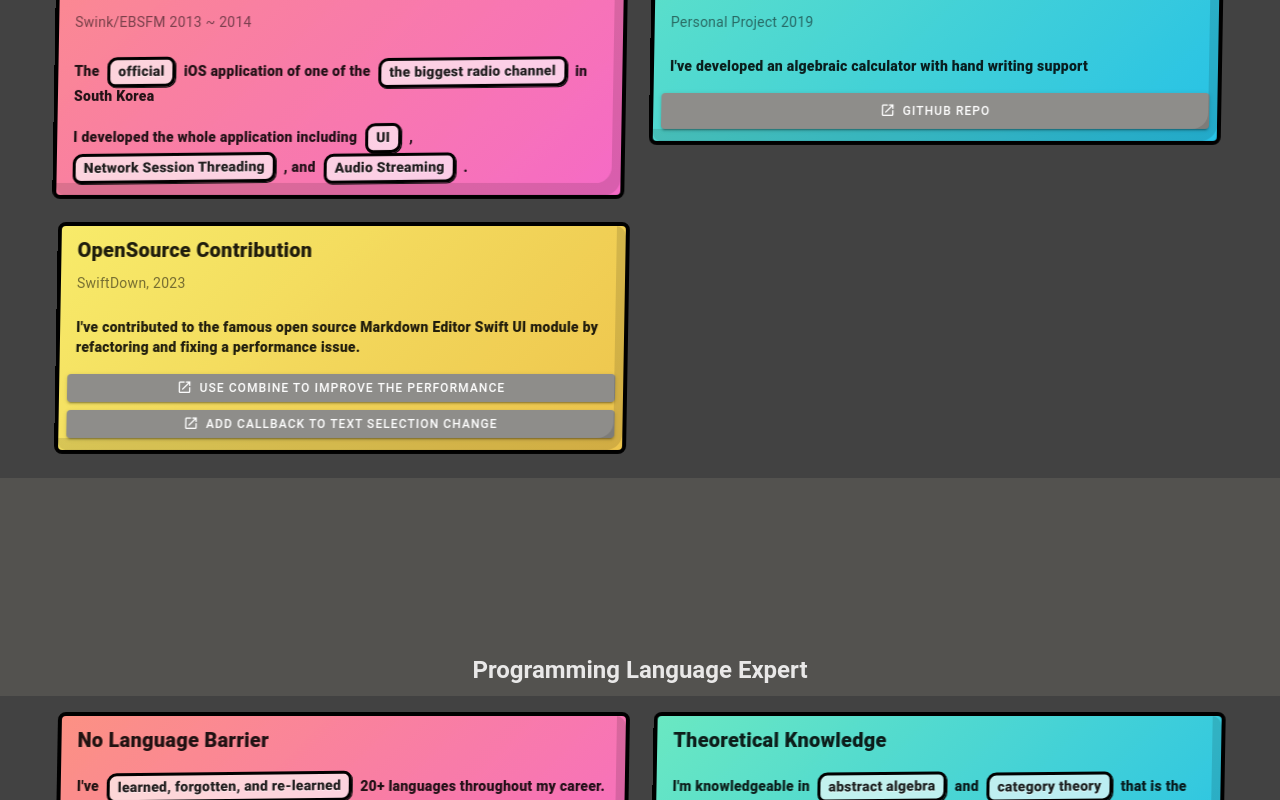
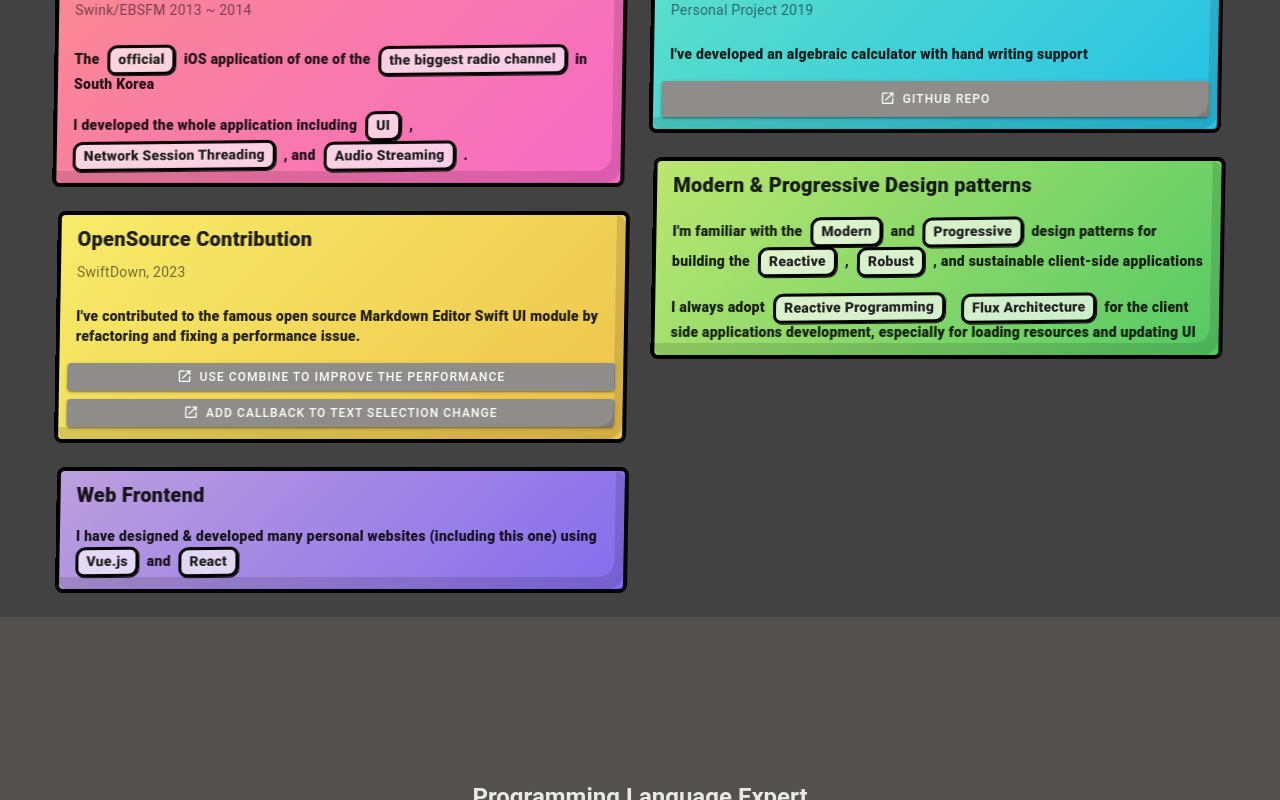
Before and after one commit to ingun37/portfolio, a Vue app: page / in a window 1280 px wide. Shown: the part 2780-3580 px from the top of the page. Built offline with nearby package versions, Linux system fonts and the light colour scheme; a small style sheet from the web is missing.

Commit message:
frontend

```diff
--- a/src/components/sections/AppDeveloper.vue
+++ b/src/components/sections/AppDeveloper.vue
@@ -50,6 +50,23 @@ const items = ref<MyCardTableCell[]>([
       ],
     },
   },
+  {
+    props: {
+      title: "Modern & Progressive Design patterns",
+      textList: [
+        "I'm familiar with the __Modern__ and __Progressive__ design patterns for building the __Reactive__, __Robust__, and sustainable client-side applications",
+        "I always adopt __Reactive Programming__ __Flux Architecture__ for the client side applications development, especially for loading resources and updating UI",
+      ],
+    },
+  },
+  {
+    props: {
+      title: "Web Frontend",
+      textList: [
+        "I have designed & developed many personal websites (including this one) using __Vue.js__ and __React__",
+      ],
+    },
+  },
 ]);
 </script>
 
```
